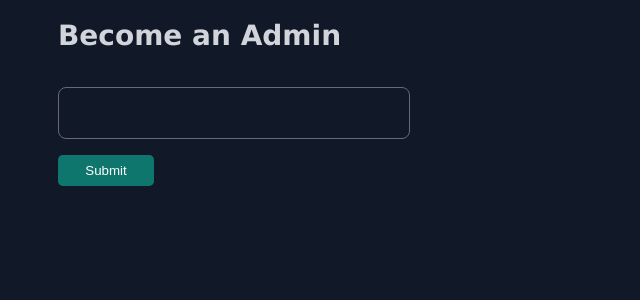
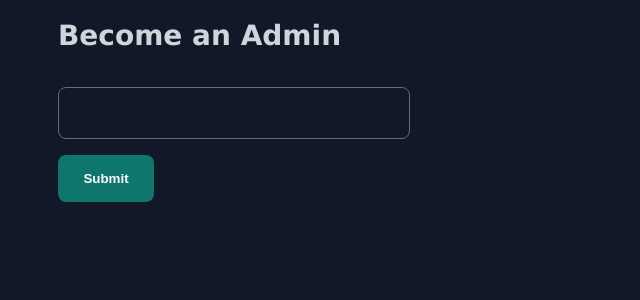
Before and after one commit to Amrmb-05/members-only, a Node server app: page /admin in a window 1280 px wide. Shown: the part 81-381 px from the top of the page, without its empty margins (0-640 px from the left). Run offline with Node 20, Linux system fonts and the light colour scheme; some libraries are stand-ins or nearby versions.

Commit message:
Change border radius and fontweight for buttons

```diff
--- a/public/stylesheets/style.css
+++ b/public/stylesheets/style.css
@@ -24,9 +24,10 @@ button {
   background-color: #0F766E;
   color: white;
   border: 0 solid ;
-  padding:  0.5rem 1rem;
-  border-radius: 0.3rem;
+  padding: 1rem;
+  border-radius: 0.5rem;
   width: 6rem;
+  font-weight: bold;
 }
 
 form {
```
